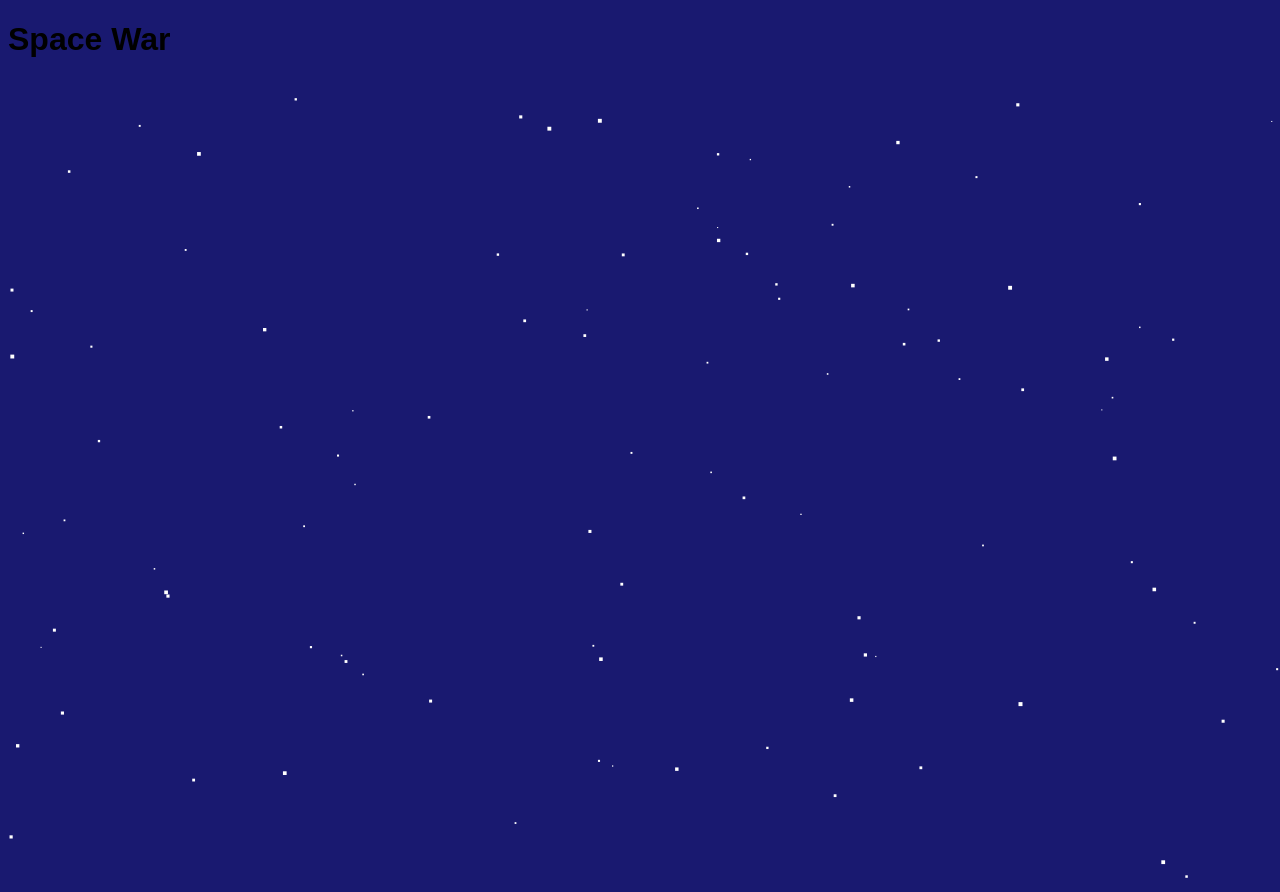
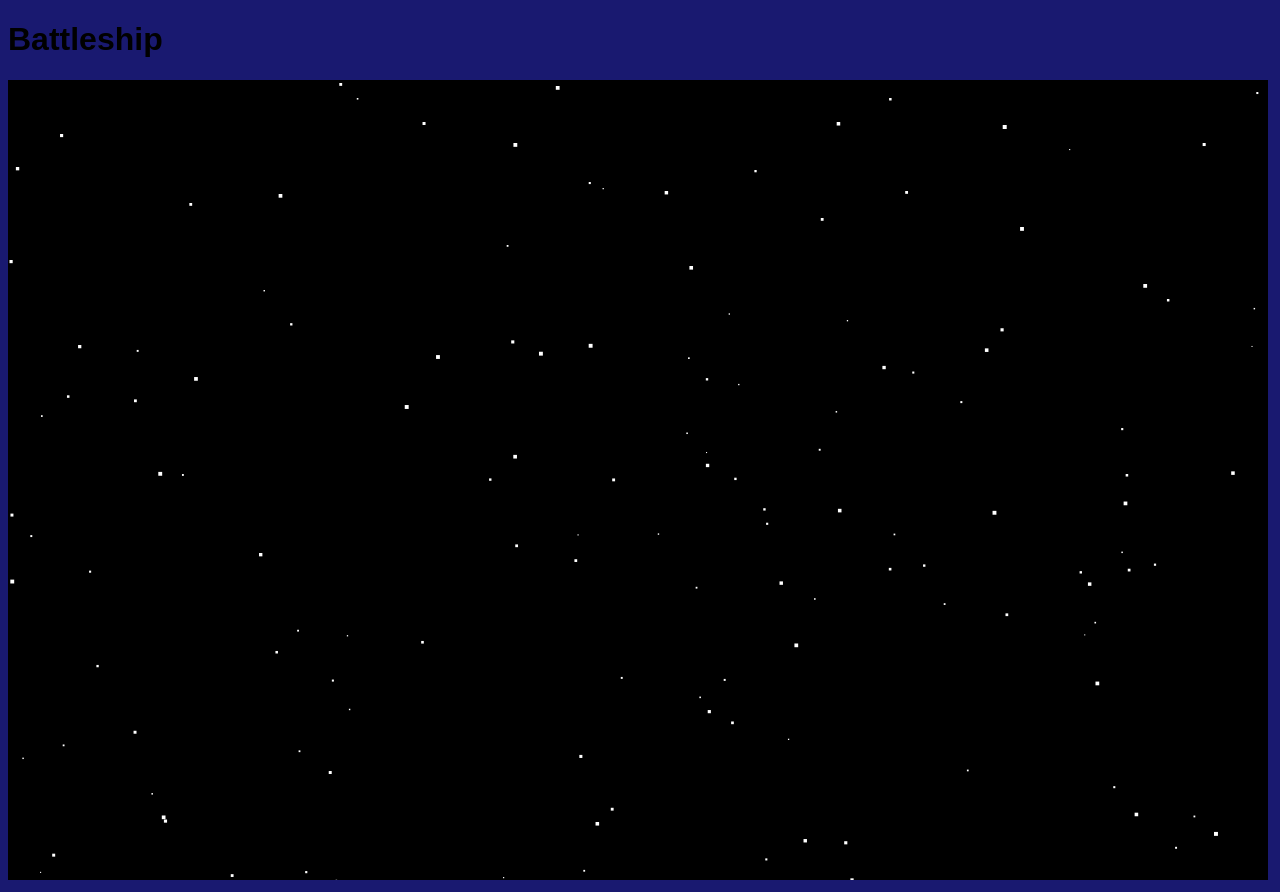
Before and after one commit to govindthange/battleship, a website built with webpack: page pwa/index.html in a window 1280 px wide. Built offline with nearby package versions, Linux system fonts and the light colour scheme.

Commit message:
Added feature to move particles

```diff
--- a/pwa/index.html
+++ b/pwa/index.html
@@ -4,7 +4,7 @@
     <meta charset="UTF-8">
     <meta name="viewport" content="width=device-width, initial-scale=1.0">
     <meta http-equiv="X-UA-Compatible" content="ie=edge">
-    <title>Space War</title>
+    <title>Battleship</title>
     <style>
         body {font-family: 'Arial'; background-color: midnightblue;}
         ul {list-style-type: none; padding: 20px;}
@@ -12,7 +12,7 @@
     </style>
 </head>
 <body>
-    <h1>Space War</h1>
+    <h1>Battleship</h1>
     <div id="container"></div>
     <script src="/bundle.js"></script>
 </body>
--- a/pwa/src/space/Field.ts
+++ b/pwa/src/space/Field.ts
@@ -9,9 +9,9 @@ class Field {
     context: any;
 
     constructor(container: Element) {
-        this.width = window.innerWidth;
+        this.width = window.innerWidth - 20;
         this.height = window.innerHeight;
-        this.density = 100;
+        this.density = 140;
 
         let canvas = document.createElement("canvas");
         this.context = canvas.getContext("2d");
@@ -20,12 +20,17 @@ class Field {
         canvas.height = this.height;
 
         let producer = new ParticleProducer(this.width, this.height, this.density);
-        producer.subscribe(this.renderParticle.bind(this));
+        producer.subscribe(this.renderParticles.bind(this));
     }
 
-    renderParticle(p: any) {
+    renderParticles(particles: Array<Particle>) {
+        this.context.fillStyle = "#000000";
+        this.context.fillRect(0, 0, this.width, this.height);
         this.context.fillStyle = "#ffffff";
-        this.context.fillRect(p.x, p.y, p.size, p.size);
+
+        particles.forEach(
+            (p: Particle) => this.context.fillRect(p.x, p.y, p.size, p.size)
+        );
     }
 }
 
--- a/pwa/src/space/Particle.ts
+++ b/pwa/src/space/Particle.ts
@@ -3,10 +3,10 @@ class Particle {
     y: number;
     size: number;
 
-    constructor(x: number, y: number, size: number) {
-        this.x = x;
-        this.y = y;
-        this.size = size;
+    constructor(config: any) {
+        this.x = config.x;
+        this.y = config.y;
+        this.size = config.size;
     }
 }
 
--- a/pwa/src/space/ParticleProducer.ts
+++ b/pwa/src/space/ParticleProducer.ts
@@ -1,4 +1,6 @@
 import { range } from "rxjs";
+import { interval } from 'rxjs';
+import { map, mapTo, toArray, flatMap, mergeMap } from "rxjs/operators";
 import { Particle } from "./Particle"
 
 class ParticleProducer {
@@ -13,21 +15,31 @@ class ParticleProducer {
     }
 
     produce() {
-        let coord = {
-            x: (Math.random() * this.width),
-            y: (Math.random() * this.height)
-        };
-
-        let size = Math.random() * 3 + 1;
-
-        return new Particle(coord.x, coord.y, size);
+        return new Particle({
+                x: (Math.random() * this.width),
+                y: (Math.random() * this.height),
+                size: (Math.random() * 3 + 1)
+            });
     }
 
     public subscribe(callback: any) {
-        let observable = range(1, this.density);
-        observable.subscribe(
-            (x: any) => callback(this.produce())
-        )
+        let observable
+            = range(1, this.density)
+                .pipe(map(() => this.produce()), toArray())
+                .pipe(flatMap((arr: any) => {
+                    return interval(100)
+                        .pipe(map(()=> {
+                            arr.forEach((item: any) => {
+                                if (item.y >= this.height) {
+                                    item.y = 0;
+                                }
+                                item.y += 3;
+                            });
+                            return arr;
+                        }));
+                }));
+
+        observable.subscribe((arr: any) => callback(arr));
     }
 }
 
```
Also changed, not shown: README.md, pwa/README.md.
